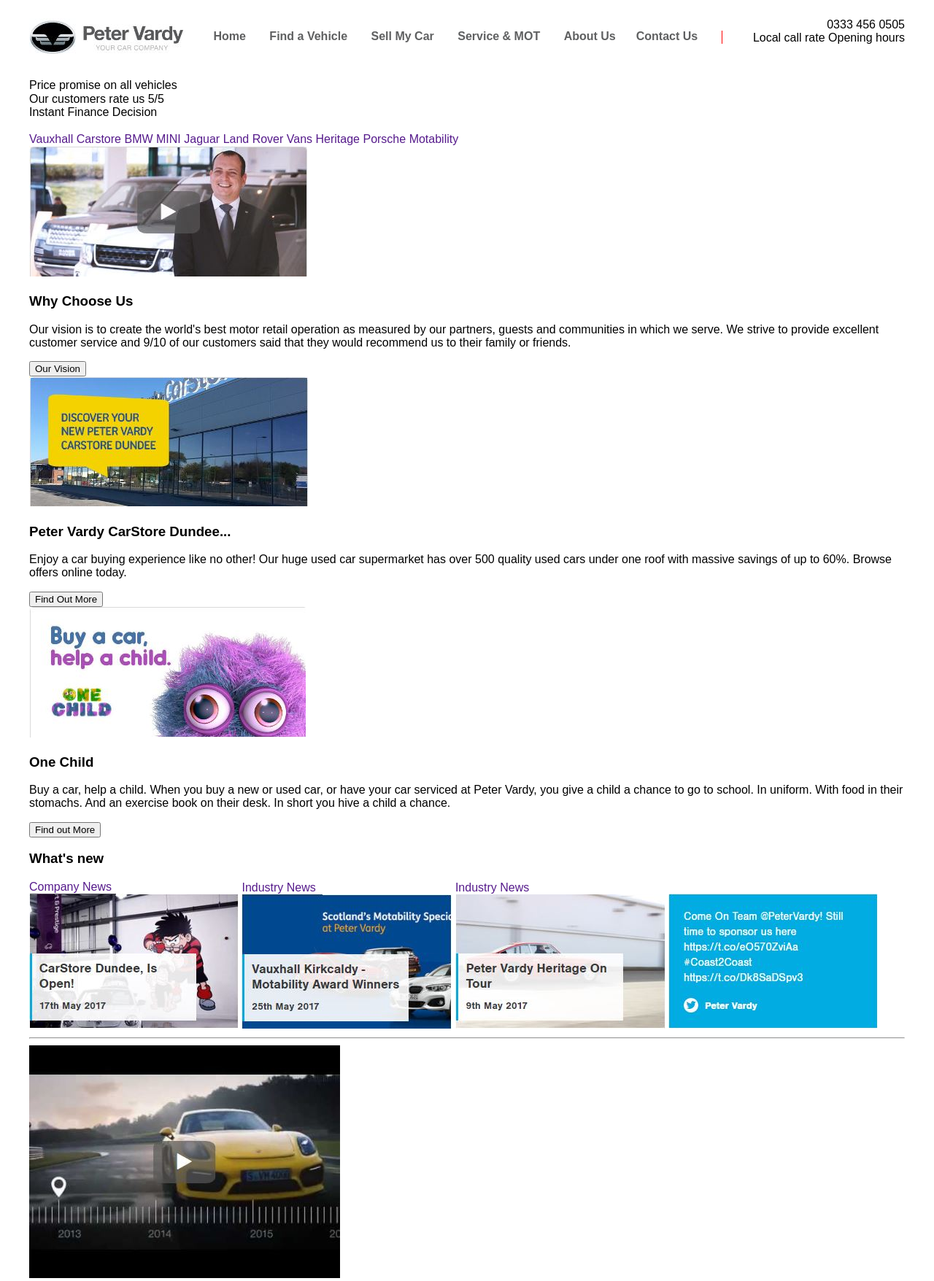
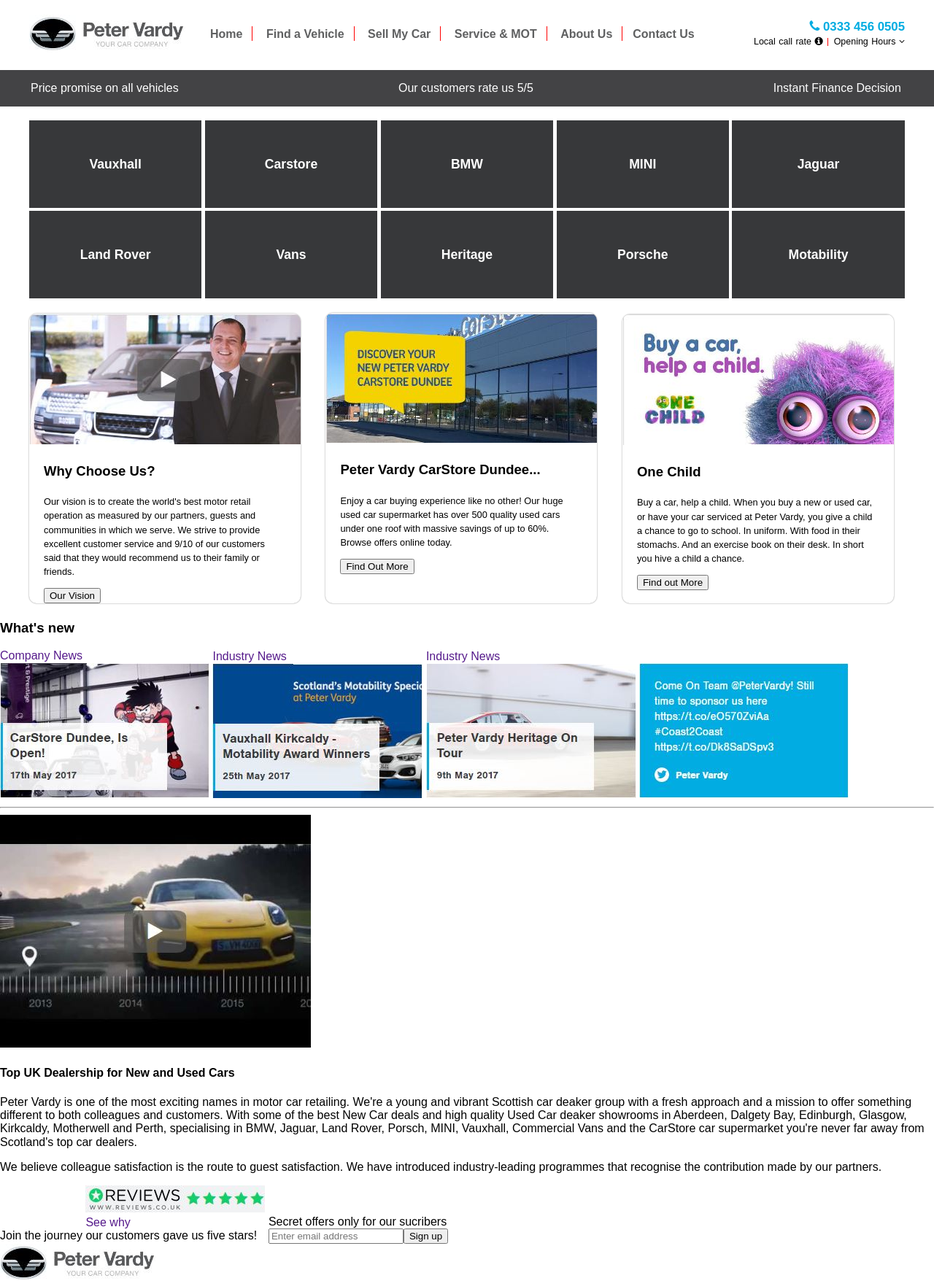
Before and after one commit to dpd786/petervardy, a PHP site: page /vardy.html in a window 1280 px wide. Shown: the top 1756 px of the page at 73% size. Run offline with PHP 8.4, Linux system fonts and the light colour scheme.

Commit message:
infopanels to complete

```diff
--- a/vardy.css
+++ b/vardy.css
@@ -6,7 +6,7 @@
     background-color: #fff;
     margin: 0;
     padding: 0;
-    font-family: sans-serif;
+    font-size: 16px;
 }
 .wrapper {
     max-width: 1200px;
@@ -25,12 +25,16 @@
     text-decoration: none;
     display: block
 }
+/************* HEADER **************/
+/***********************************/
 header {
     position: relative;
-    padding: 25px 0 25px;
 }
 header > div {
     display: inline-block;
+}
+header img {
+    padding: 20px 0;
 }
 header ul a {
     color: #5f6061;
@@ -38,24 +42,135 @@
     padding: 2px 14px;
 }
 .nav {
+    position: absolute;
+    top: 36px;
+    padding: 0 20px;
+}
+.nav li {
     position: relative;
-    top: -22px;
-    padding: 0 20px;
+    padding-bottom: 43px;
 }
 .nav li a:after {
     content: "";
     position: absolute;
-    top: 15%;
+    top: 0;
     right: 0;
-    height: 78%;
+    height: 30%;
     width: 1px;
     background: red;
+}
+.nav .last a:after {
+    content: "";
+    background: none;
 }
 #contact li {
     display: block;
     text-align: right;
+    padding: 2px 0;
 }
 #contact {
     position: absolute;
+    top: 25px;
     right: 0;
 }
+#telephone {
+    color: #00ace1;
+    font-size: 105%;
+}
+#telephone .fa-phone {
+    font-size: 105%;
+}
+#contactinfo {
+    font-size: 78%;
+    word-spacing: 1px;
+}
+#contactinfo .left {
+    padding-right: 7px;
+    position: relative;
+}
+#contactinfo .right {
+    padding-left: 8px;
+}
+#contactinfo .fa-info-circle {
+    font-size: 105%;
+}
+#contactinfo .fa-info-circle:after {
+    content: "";
+    position: absolute;
+    top: 10%;
+    right: 0;
+    height: 80%;
+    width: 1px;
+    background: red;
+}
+
+/*************BANNER**************/
+/*********************************/
+#banner {
+    background: #434345;
+    color: #fff;
+    line-height: 50px;
+}
+#banner .wrapper > div {
+    display: inline-block;
+    width: 33%;
+}
+#banner .second {
+    text-align: center;
+}
+#banner .third {
+    text-align: right;
+}
+#banner a {
+    color: #fff;
+    display: inline;
+    padding: 2px;
+}
+
+/************CARMAKES*************/
+/*********************************/
+
+#carmakes {
+    margin-bottom: 20px;
+}
+#carmakes ul {
+    display: block;
+    margin-bottom: 4px;
+}
+#carmakes li {
+    width: 19.7%;
+    text-align: center;
+    background: #37383a;
+    padding: 50px 0;
+}
+#carmakes a {
+    color: #fff;
+    font-size: 110%;
+    font-weight: 600;
+}
+
+/*************INFOPANELS************/
+/***********************************/
+
+#infopanels li {
+    width: 31%;
+    box-shadow: 0 0 2px grey;
+    overflow: hidden;
+    border-radius: 10px;
+    margin-right: 30px
+}
+#infopanels .info {
+    padding: 0 25px 0 20px;
+    font-size: 80%;
+    line-height: 1.5;
+}
+#infopanels .info h3 {
+    font-size: 145%
+}
+#infopanels li:nth-child(2) {
+    padding-bottom: 40px
+}
+#infopanels li:last-child {
+    padding-bottom: 18px;
+    margin-right: 0;
+}
--- a/vardy.html
+++ b/vardy.html
@@ -13,7 +13,7 @@
 <body>
    <div class="wrapper">
     <header>
-        <div id="backtologo"><img src="images/vardylogo.JPG" alt="peter vardy logo">
+        <div id="backtologo"><a href=""><img src="images/vardylogo.JPG" alt="peter vardy logo"></a>
         </div>
         <div class="nav">
             <ul>
@@ -21,21 +21,25 @@
                 <li><a href="">Find a Vehicle</a></li>
                 <li><a href="">Sell My Car</a></li>
                 <li><a href="">Service &amp; MOT</a></li>
-                <li><a href="">About Us</a></li><li><a href="">Contact Us</a></li>
+                <li><a href="">About Us</a></li><li class="last"><a href="">Contact Us</a></li>
             </ul>
         </div>
         <div id="contact">
            <ul>
-               <li id="telephone">0333 456 0505</li>
-               <li id="contactinfo">Local call rate Opening hours</li>
+               <li id="telephone"><i class="fa fa-phone" aria-hidden="true"></i> <strong>0333 456 0505</strong></li>
+
+               <li id="contactinfo"><span class="left">Local call rate <i class="fa fa-info-circle" aria-hidden="true"></i></span><span class="right">Opening Hours <i class="fa fa-angle-down" aria-hidden="true"></i></span></li>
            </ul>
         </div>
     </header>
+    </div>
     <main>
         <div id="banner">
-            <div>Price promise on all vehicles</div>
-            <div>Our customers rate us 5/5</div>
-            <div>Instant Finance Decision</div>
+           <div class="wrapper">
+               <div><a href="">Price promise on all vehicles</a></div>
+               <div class="second"><a href="">Our customers rate us 5/5</a></div>
+               <div class="third"><a href="">Instant Finance Decision</a></div>
+            </div>
         </div>
         <div id="carouseloffers">
             <ul>
@@ -45,37 +49,52 @@
             </ul>
         </div>
         <div id="carmakes">
+           <div class="wrapper">
             <ul>
                 <li><a href="">Vauxhall</a></li>
                 <li><a href="">Carstore</a></li>
                 <li><a href="">BMW</a></li>
                 <li><a href="">MINI</a></li>
                 <li><a href="">Jaguar</a></li>
+            </ul>
+            <ul>
                 <li><a href="">Land Rover</a></li>
                 <li><a href="">Vans</a></li>
                 <li><a href="">Heritage</a></li>
                 <li><a href="">Porsche</a></li>
                 <li><a href="">Motability</a></li>
             </ul>
+            </div>
         </div>
         <div id="infopanels">
+           <div class="wrapper">
             <ul>
-                <li><a href="https://www.youtube.com/watch?v=QXaMXs-15ns"><img         src="images/whychooseus.JPG" alt="why choose us youtube video"></a>
-                <h3>Why Choose Us</h3>
+                <li><div><a href="https://www.youtube.com/watch?v=QXaMXs-15ns"><img         src="images/whychooseus.JPG" alt="why choose us youtube video"></a></div>
+                <div class="info">
+                <h3>Why Choose Us?</h3>
                 <p>Our vision is to create the world's best motor retail operation as measured by our partners, guests and communities in which we serve. We strive to provide excellent customer service and 9/10 of our customers said that they would recommend us to their family or friends.</p>
                 <button>Our Vision</button>
+                    </div>
                 </li>
-                <li>
-                    <img src="images/petervardycarstore.JPG" alt="explore peter vardy carstore">
+                <li><div><a href="">
+                    <img src="images/petervardycarstore.JPG" alt="explore peter vardy carstore"></a>
+                    </div>
+                    <div class="info two">
                     <h3>Peter Vardy CarStore Dundee...</h3>
                     <p>Enjoy a car buying experience like no other! Our huge used car supermarket has over 500 quality used cars under one roof with massive savings of up to 60%. Browse offers online today.</p>
                     <button>Find Out More</button>
+                    </div>
                 </li>
-                <li><img src="images/onechild.JPG" alt="buy a car help a child">
+                <li><div><a href=""><img src="images/onechild.JPG" alt="buy a car help a child"></a>
+                   </div>
+                   <div class="info three">
                     <h3>One Child</h3>
                     <p>Buy a car, help a child. When you buy a new or used car, or have your car serviced at Peter Vardy, you give a child a chance to go to school. In uniform. With food in their stomachs. And an exercise book on their desk. In short you hive a child a chance.</p>
-                    <button>Find out More</button></li>
+                    <button>Find out More</button>
+                    </div>
+                    </li>
             </ul>
+            </div>
         </div>
         <div id="news">
             <h3>What's new</h3>
@@ -177,6 +196,6 @@
         </div>
         <div id="awards"><img src="images/awards.JPG" alt="award logos">Designed and Developed by mtc.</div>
     </footer>
-    </div>
+
 </body>
 </html>
```
